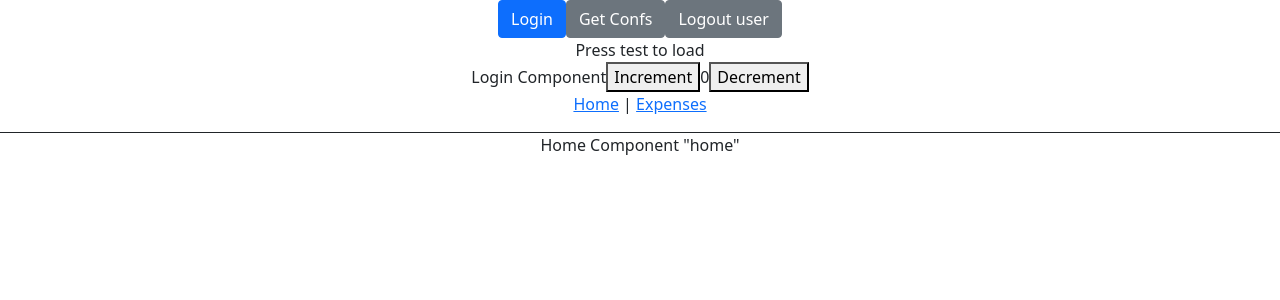
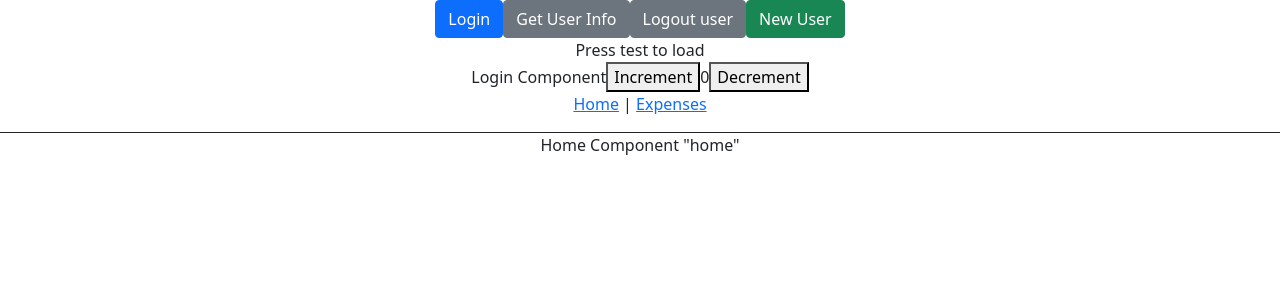
Before and after one commit to blockerdude/ad2l_fantasy_ui, a React (Create React App) app: page /home in a window 1280 px wide. Shown: the top 300 px of the page. Built offline with nearby package versions, Linux system fonts and the light colour scheme.

Commit message:
Added button for signup flow

```diff
--- a/src/components/Header/Header.tsx
+++ b/src/components/Header/Header.tsx
@@ -1,6 +1,6 @@
 import React, { FC, useState } from 'react';
 import { Button } from 'react-bootstrap';
-import { getUser, conference, getOIDCRedirectURL, logoutUser } from '../../services/authnService';
+import { getUser, conference, getLoginRedirectURL, logoutUser, getSignupUserRedirectURL } from '../../services/authnService';
 import SessionStorageService from '../../services/sessionStorage';
 import './Header.css';
 
@@ -26,7 +26,7 @@ const Header: FC<HeaderProps> = () => {
 
 
   const doLogin = () => {
-    getOIDCRedirectURL().then(res => {
+    getLoginRedirectURL().then(res => {
       window.location.href = res.data
       return false
     })
@@ -48,6 +48,13 @@ const Header: FC<HeaderProps> = () => {
     })
   }
 
+  const signup = () => {
+    getSignupUserRedirectURL().then(res => {
+      window.location.href = res.data
+      return false
+    })
+  }
+
 
   return (
     <div className="Header" data-testid="Header">
@@ -57,11 +64,15 @@ const Header: FC<HeaderProps> = () => {
       </Button>
 
       <Button variant='secondary' onClick={secondCall}>
-        Get Confs
+        Get User Info
       </Button>
 
       <Button variant='secondary' onClick={logout}>
         Logout user
+      </Button>
+
+      <Button variant='success' onClick={signup}>
+        New User
       </Button>
       <Test></Test>
     </div>
--- a/src/components/Home/Home.tsx
+++ b/src/components/Home/Home.tsx
@@ -6,6 +6,9 @@ import './Home.css';
 interface HomeProps {
   user: string
 }
+
+// TODO: Create an endpoint specifically designed to get hit from oidc redirect. Just looks like loading screen
+// on load call get authn info and store it, then navigate to home or w/e
 
 const Home: FC<HomeProps> = ({ user }) => (
 
--- a/src/services/authnService.ts
+++ b/src/services/authnService.ts
@@ -10,8 +10,8 @@ export interface conference {
 //     confs: conference[]
 // }
 
-export function getOIDCRedirectURL(): Promise<AxiosResponse<string>> {
-    return axios.get<string>("api/startOIDC")
+export function getLoginRedirectURL(): Promise<AxiosResponse<string>> {
+    return axios.get<string>("api/login")
 }
 
 export function getUser(): Promise<AxiosResponse<User>> {
@@ -21,3 +21,7 @@ export function getUser(): Promise<AxiosResponse<User>> {
 export function logoutUser(): Promise<AxiosResponse<void>> {
     return axios.get<void>("/api/logout")
 }
+
+export function getSignupUserRedirectURL(): Promise<AxiosResponse<string>> {
+    return axios.get<string>("/api/signup")
+}
```
